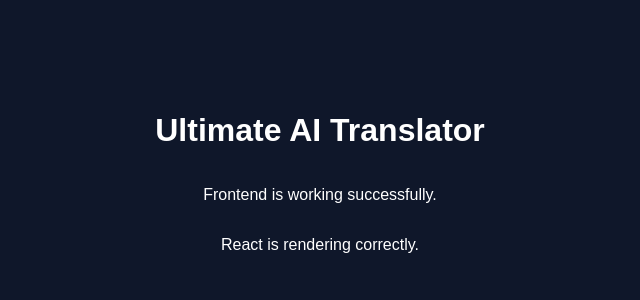
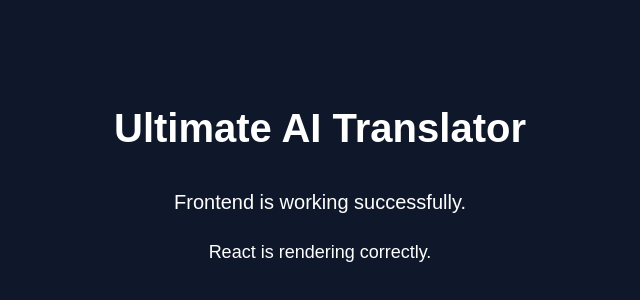
Before and after one commit to Shadow786s/ultimate-ai-translator-v2, a React (Vite) app in the folder frontend/: page / in a window 1280 px wide. Shown: the part 220-520 px from the top of the page, without its empty margins (320-960 px from the left). Built offline with nearby package versions, Linux system fonts and the light colour scheme.

Commit message:
Update App.jsx

```diff
--- a/frontend/src/App.jsx
+++ b/frontend/src/App.jsx
@@ -4,7 +4,7 @@ function App() {
       style={{
         minHeight: "100vh",
         background: "#0f172a",
-        color: "white",
+        color: "#ffffff",
         display: "flex",
         alignItems: "center",
         justifyContent: "center",
@@ -14,13 +14,32 @@ function App() {
         textAlign: "center",
       }}
     >
-      <h1>Ultimate AI Translator</h1>
+      <h1
+        style={{
+          color: "#ffffff",
+          fontSize: "40px",
+          marginBottom: "20px",
+        }}
+      >
+        Ultimate AI Translator
+      </h1>
 
-      <p>
+      <p
+        style={{
+          color: "#ffffff",
+          fontSize: "20px",
+          marginBottom: "10px",
+        }}
+      >
         Frontend is working successfully.
       </p>
 
-      <p>
+      <p
+        style={{
+          color: "#ffffff",
+          fontSize: "18px",
+        }}
+      >
         React is rendering correctly.
       </p>
     </div>
```
